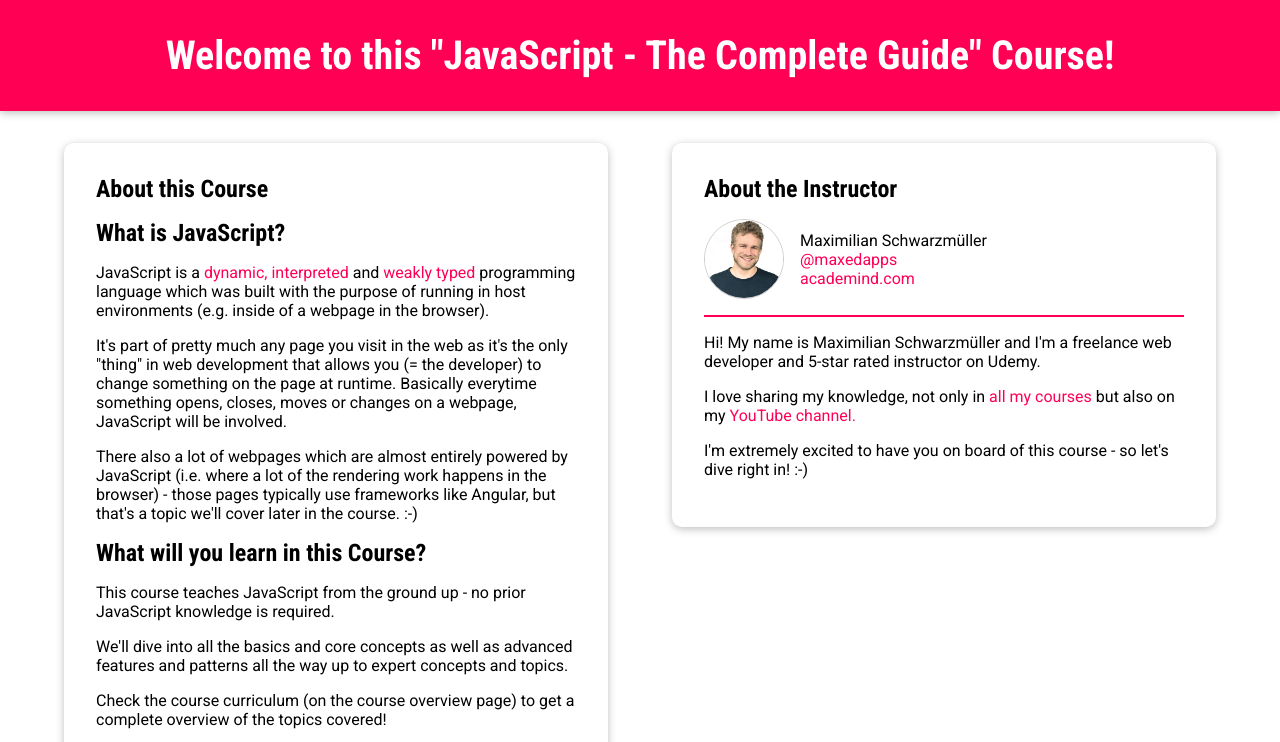
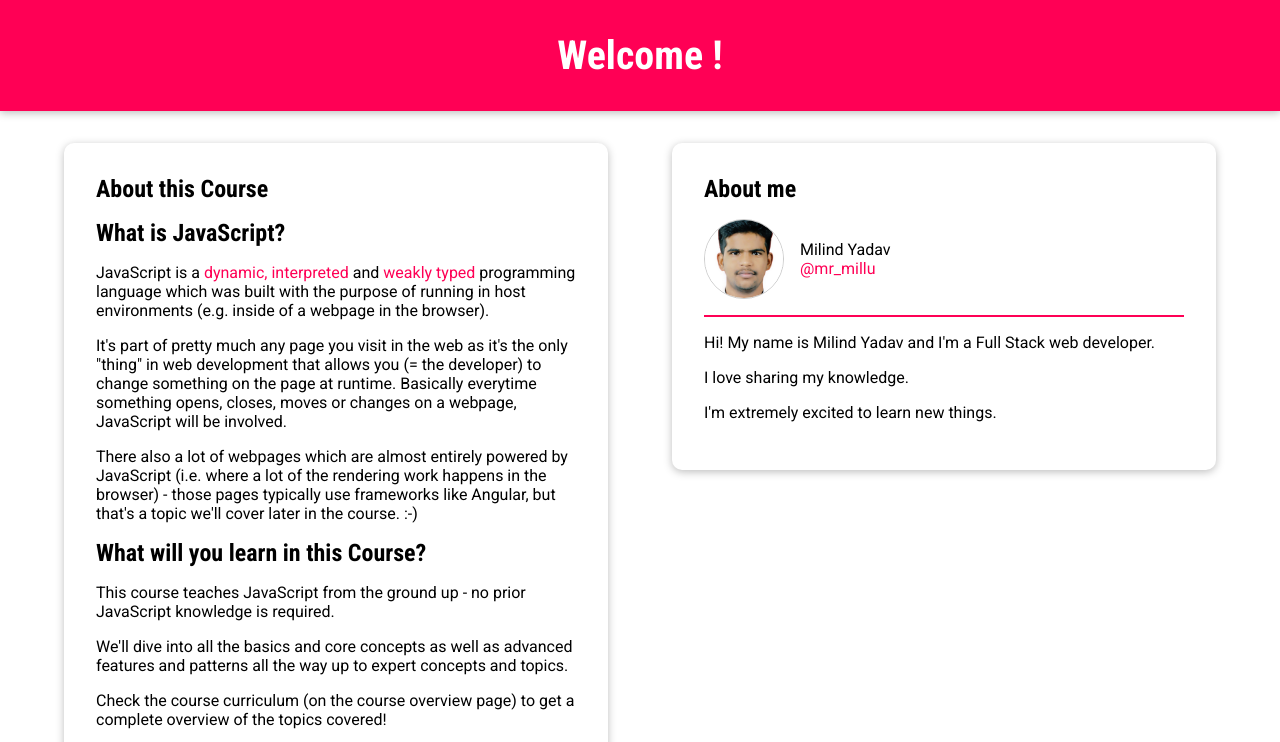
Before and after one commit to yadavmilind08/javascript-basics, a plain HTML site: page index.html in a window 1280 px wide. Shown: the top 742 px of the page. Drawn offline with Linux system fonts and the light colour scheme.

Commit message:
updated profile

```diff
--- a/index.html
+++ b/index.html
@@ -1,32 +1,38 @@
 <!DOCTYPE html>
 <html lang="en">
+
 <head>
   <meta charset="UTF-8" />
   <meta name="viewport" content="width=device-width, initial-scale=1.0" />
   <meta http-equiv="X-UA-Compatible" content="ie=edge" />
-    <title>JavaScript (Very) Basics</title>
-    <link
-      href="https://fonts.googleapis.com/css?family=Roboto:400,700|Roboto+Condensed:700&display=swap"
-      rel="stylesheet"
-    />
+  <title>JavaScript Basics</title>
+  <link href="https://fonts.googleapis.com/css?family=Roboto:400,700|Roboto+Condensed:700&display=swap"
+    rel="stylesheet" />
   <link rel="stylesheet" href="assets/styles/app.css" />
   <script src="assets/scripts/app.js" defer></script>
 </head>
+
 <body>
   <div id="backdrop"></div>
   <header id="main-header">
-      <h1>Welcome to this "JavaScript - The Complete Guide" Course!</h1>
+    <h1>Welcome !</h1>
   </header>
   <main>
     <section id="about-this-course">
-        <header><h2>About this Course</h2></header>
+      <header>
+        <h2>About this Course</h2>
+      </header>
       <article>
         <h2>What is JavaScript?</h2>
         <p>
           JavaScript is a
-            <a href="#" data-text="That means that code is not pre-compiled but instead evaluated, compiled and executed at runtime (e.g. when the browser executes the script)." class="info-modal">dynamic, interpreted</a>
+          <a href="#"
+            data-text="That means that code is not pre-compiled but instead evaluated, compiled and executed at runtime (e.g. when the browser executes the script)."
+            class="info-modal">dynamic, interpreted</a>
           and
-            <a href="#" data-text="Weakly typed languages assign types (like 'number') to variables (data containers) at runtime - i.e. you (the developer) can't set the types you want to use in certain places in advance. Only indirectly by making sure you're always working with the correct values." class="info-modal">weakly typed</a>
+          <a href="#"
+            data-text="Weakly typed languages assign types (like 'number') to variables (data containers) at runtime - i.e. you (the developer) can't set the types you want to use in certain places in advance. Only indirectly by making sure you're always working with the correct values."
+            class="info-modal">weakly typed</a>
           programming language which was built with the purpose of running in
           host environments (e.g. inside of a webpage in the browser).
         </p>
@@ -76,36 +82,29 @@
         </ul>
       </article>
     </section>
-      <section id="about-the-instructor">
-        <header><h2>About the Instructor</h2></header>
+    <section id="about-me">
+      <header>
+        <h2>About me</h2>
+      </header>
       <div id="instructor-info">
-          <img
-            src="assets/images/max.jpg"
-            alt="Image of Maximilian Schwarzmüller - the course instructor"
-          />
+        <img src="assets/images/milind.jpg" alt="Image of Milind Yadav" />
         <ul>
-            <li>Maximilian Schwarzmüller</li>
-            <li><a href="https://twitter.com/maxedapps">@maxedapps</a></li>
-            <li><a href="https://www.academind.com">academind.com</a></li>
+          <li>Milind Yadav</li>
+          <li><a href="https://twitter.com/mr_millu">@mr_millu</a></li>
         </ul>
       </div>
       <p>
-          Hi! My name is Maximilian Schwarzmüller and I'm a freelance web
-          developer and 5-star rated instructor on Udemy.
+        Hi! My name is Milind Yadav and I'm a Full Stack web
+        developer.
       </p>
       <p>
-          I love sharing my knowledge, not only in
-          <a href="https://www.academind.com/learn/our-courses"
-            >all my courses</a
-          >
-          but also on my
-          <a href="https://www.youtube.com/c/academind">YouTube channel.</a>
+        I love sharing my knowledge.
       </p>
       <p>
-          I'm extremely excited to have you on board of this course - so let's
-          dive right in! :-)
+        I'm extremely excited to learn new things.
       </p>
     </section>
   </main>
 </body>
+
 </html>
```
Also changed, not shown: assets/images/max.jpg (deleted), assets/images/milind.JPG (added). Lines whose indentation alone changed are shown as unchanged.
